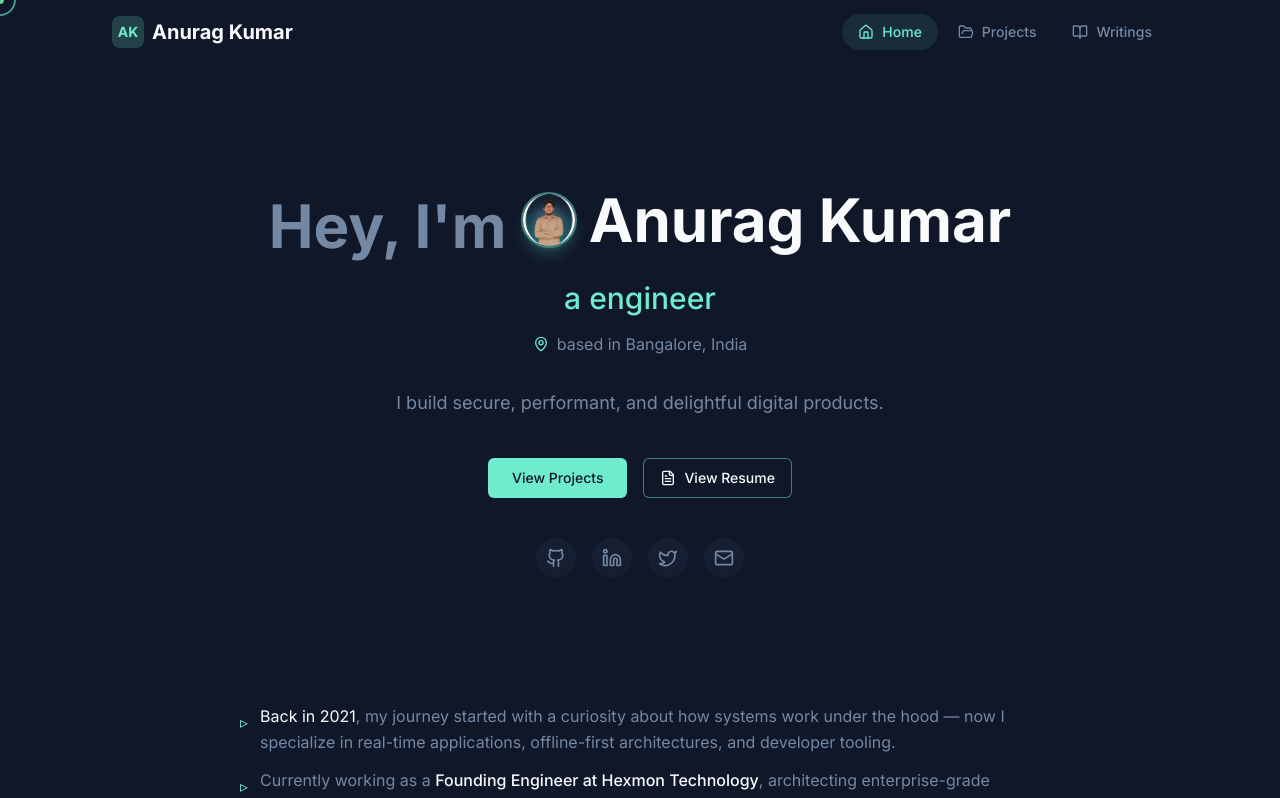
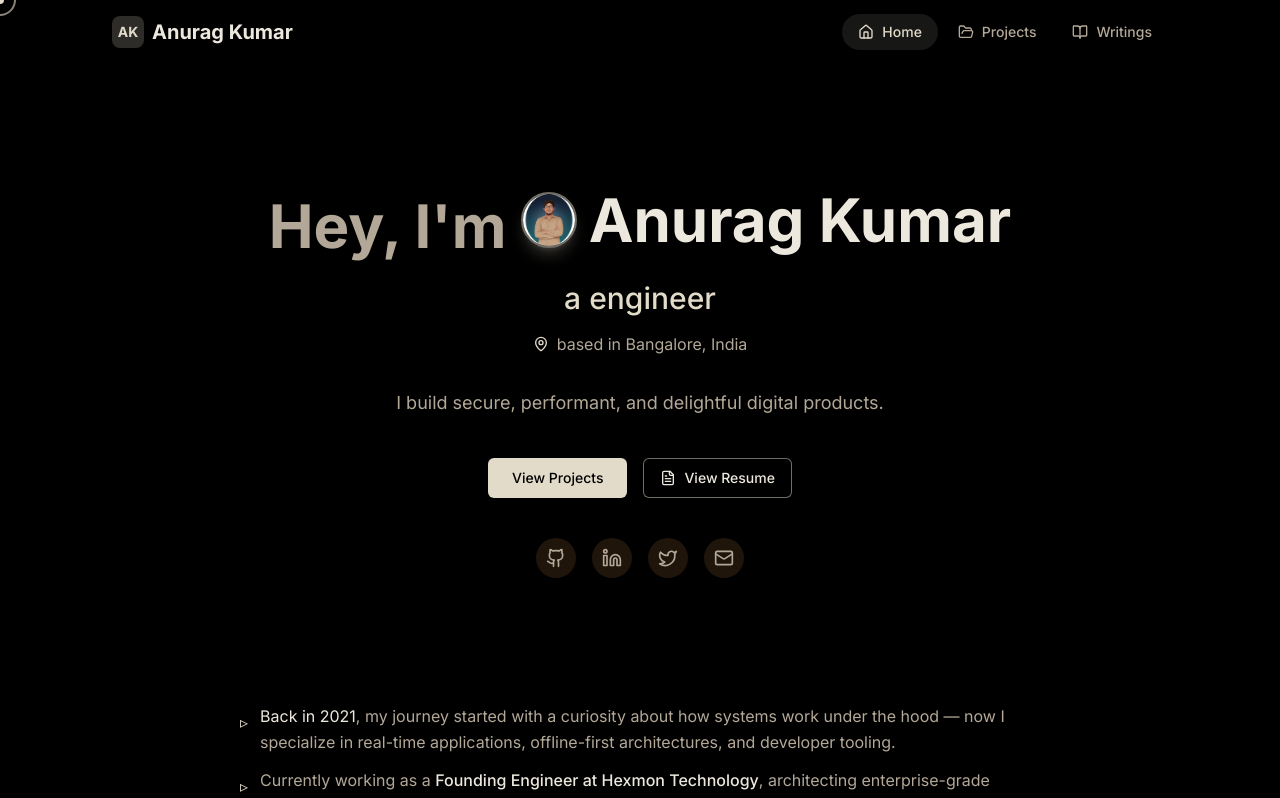
Before and after one commit to anuragkmr45/tech-essence-deck, a React (Vite) app: page / in a window 1280 px wide. Shown: the top 798 px of the page. Built offline with nearby package versions, Linux system fonts and the light colour scheme; the HTML template or start-up script is replaced by a standard one.

Commit message:
Changes
Co-authored-by: anuragkmr45 <93537069+anuragkmr45@users.noreply.github.com>

```diff
--- a/src/index.css
+++ b/src/index.css
@@ -32,60 +32,68 @@
 
 @layer base {
   :root {
-    /* Dark elegant theme inspired by brittanychiang.com */
-    --background: 222 47% 11%;
-    --foreground: 210 40% 98%;
+    /* Editorial / luxury palette — black, espresso, walnut, cream */
+    --background: 0 0% 0%;
+    --foreground: 41 30% 90%;
 
-    --card: 217 33% 15%;
-    --card-foreground: 210 40% 98%;
+    --card: 27 38% 9%;
+    --card-foreground: 41 30% 90%;
 
-    --popover: 217 33% 15%;
-    --popover-foreground: 210 40% 98%;
+    --popover: 27 38% 9%;
+    --popover-foreground: 41 30% 90%;
 
-    /* Teal/Cyan accent - signature color */
-    --primary: 166 76% 68%;
-    --primary-foreground: 222 47% 11%;
+    /* Cream — signature accent */
+    --primary: 41 30% 84%;
+    --primary-foreground: 0 0% 0%;
 
-    --secondary: 217 33% 17%;
-    --secondary-foreground: 210 40% 96%;
+    --secondary: 28 50% 17%;
+    --secondary-foreground: 41 30% 90%;
 
-    --muted: 217 33% 17%;
-    --muted-foreground: 215 20% 55%;
+    --muted: 28 50% 17%;
+    --muted-foreground: 35 15% 65%;
 
-    --accent: 166 76% 68%;
-    --accent-foreground: 222 47% 11%;
+    --accent: 41 30% 84%;
+    --accent-foreground: 0 0% 0%;
 
-    --destructive: 0 84% 60%;
-    --destructive-foreground: 210 40% 98%;
+    --destructive: 0 70% 55%;
+    --destructive-foreground: 41 30% 90%;
 
-    --border: 217 33% 22%;
-    --input: 217 33% 22%;
-    --ring: 166 76% 68%;
+    --border: 28 50% 17%;
+    --input: 28 50% 17%;
+    --ring: 41 30% 84%;
 
     --radius: 0.5rem;
 
-    /* Custom colors */
-    --navy-dark: 222 47% 8%;
-    --navy: 222 47% 11%;
-    --navy-light: 217 33% 17%;
-    --slate: 215 20% 55%;
-    --slate-light: 215 25% 70%;
-    --teal: 166 76% 68%;
-    --teal-glow: 166 76% 78%;
+    /* Custom colors — editorial palette */
+    --espresso-dark: 0 0% 0%;
+    --espresso: 27 38% 9%;
+    --walnut: 28 50% 17%;
+    --cream: 41 30% 84%;
+    --cream-glow: 41 35% 92%;
+
+    /* Legacy aliases (so any stray class still resolves) */
+    --navy-dark: 0 0% 0%;
+    --navy: 27 38% 9%;
+    --navy-light: 28 50% 17%;
+    --slate: 35 15% 65%;
+    --slate-light: 35 18% 75%;
+    --teal: 41 30% 84%;
+    --teal-glow: 41 35% 92%;
 
     /* Gradients */
-    --gradient-teal: linear-gradient(135deg, hsl(166 76% 68%), hsl(180 70% 50%));
-    --gradient-card: linear-gradient(145deg, hsl(217 33% 17%), hsl(222 47% 11%));
-    --gradient-text: linear-gradient(135deg, hsl(210 40% 98%), hsl(166 76% 68%));
-    --gradient-bg: linear-gradient(135deg, hsl(222 47% 8%) 0%, hsl(222 47% 11%) 25%, hsl(217 33% 15%) 50%, hsl(222 47% 11%) 75%, hsl(222 47% 8%) 100%);
+    --gradient-teal: linear-gradient(135deg, hsl(41 30% 84%), hsl(35 25% 70%));
+    --gradient-card: linear-gradient(145deg, hsl(27 38% 9%), hsl(0 0% 0%));
+    --gradient-text: linear-gradient(135deg, hsl(41 35% 92%), hsl(35 20% 60%));
+    --gradient-bg: radial-gradient(ellipse at top, hsl(27 38% 9%) 0%, hsl(0 0% 3%) 45%, hsl(0 0% 0%) 100%);
 
     /* Shadows */
-    --shadow-glow: 0 0 40px hsl(166 76% 68% / 0.15);
-    --shadow-card: 0 4px 24px hsl(222 47% 5% / 0.4);
-    --shadow-hover: 0 8px 32px hsl(166 76% 68% / 0.12);
+    --shadow-glow: 0 0 40px hsl(41 30% 84% / 0.10);
+    --shadow-card: 0 4px 24px hsl(0 0% 0% / 0.6);
+    --shadow-hover: 0 8px 32px hsl(28 50% 17% / 0.45);
 
     /* Typography */
     --font-sans: 'Inter', system-ui, sans-serif;
+    --font-serif: '"Cormorant Garamond"', Georgia, serif;
     --font-mono: 'JetBrains Mono', monospace;
 
     /* Transitions */
```
